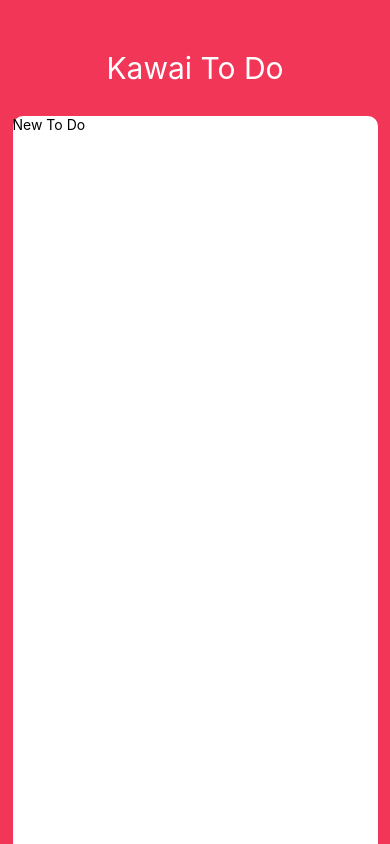
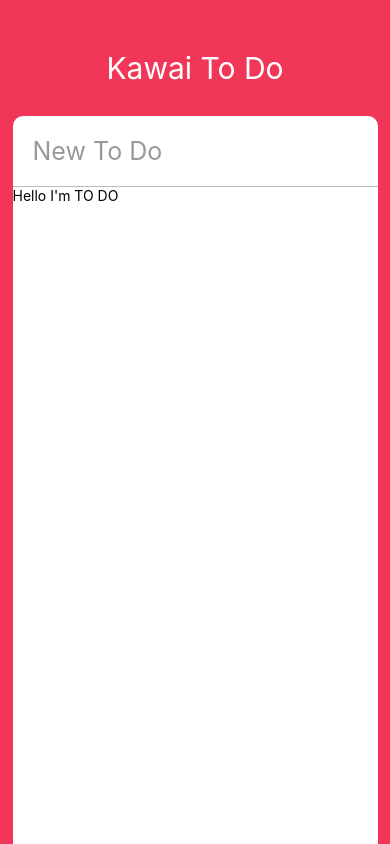
Before and after one commit to leehwasub/kawai-todo, a React Native app: screen / in a window 390 px wide. Built offline with nearby package versions, Linux system fonts and the light colour scheme.

Commit message:
#5 Coding the UI part two - Input and To Do Components

```diff
--- a/App.js
+++ b/App.js
@@ -1,18 +1,42 @@
 import React from 'react';
-import { StyleSheet, Text, View, StatusBar, TextInput, Dimensions, Platform } from 'react-native';
+import { StyleSheet, Text, View, StatusBar, TextInput, Dimensions, Platform, ScrollView } from 'react-native';
+import ToDo from "./ToDo";
 
 const {height, width} = Dimensions.get("window");
 
-export default function App() {
+export default class App extends React.Component {
+  state = {
+    newToDo: ""
+  };
+
+  render(){
+    const {newToDo} = this.setState;
     return (
       <View style={styles.container}>
         <StatusBar barStyle="light-content" />
         <Text style={styles.title}>Kawai To Do</Text>
         <View style={styles.card}>
-        <TextInput style={styles.input} placeholder={"New To Do"}></TextInput>
+          <TextInput
+            style={styles.input}
+            placeholder={"New To Do"}
+            value={newToDo}
+            onChangeText={this._crontolNewToDo}
+            placeholderTextColor={"#999"}
+            returnKeyType={"done"}
+            autoCorrect={false}>
+          </TextInput>
+          <ScrollView>
+            <ToDo />
+          </ScrollView>
         </View>
       </View>
     );
+  }
+  _crontolNewToDo = text =>{
+    this.setState({
+      newToDo: text
+    });
+  };
 }
 
 const styles = StyleSheet.create({
@@ -48,5 +72,11 @@ const styles = StyleSheet.create({
         elevation:3
       }
     })
+  },
+  input:{
+    padding:20,
+    borderBottomColor:"#bbb",
+    borderBottomWidth: 1,
+    fontSize:25
   }
 });
--- /dev/null
+++ b/ToDo.js
@@ -0,0 +1,17 @@
+import React, {Component} from "react";
+import {View, Text, TouchableOpacity, StyleSheet} from "react-native";
+
+export default class ToDo extends React.Component{
+
+    render(){
+        return(
+            <View>
+                <Text>Hello I'm TO DO</Text>
+            </View>
+        );
+    }
+}
+
+const styles = StyleSheet.create({
+
+});
```
Lines whose indentation alone changed are shown as unchanged.
